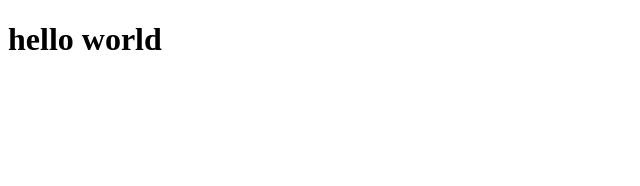
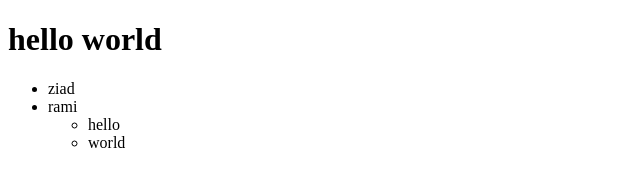
Before and after one commit to ziadrami/first-course, a plain HTML site: page index.html in a window 1280 px wide. Shown: the whole page, without its empty margins (0-640 px from the left). Drawn offline with Linux system fonts and the light colour scheme.

Commit message:
list added

```diff
--- a/index.html
+++ b/index.html
@@ -9,5 +9,18 @@
     <h1>
         hello world
     </h1>
+    <ul>
+        <li>
+            ziad
+        </li>
+        <li>
+            rami
+        </li>
+        <ul>
+            <li>hello</li>
+            <li>world</li>
+        </ul>
+    </ul>
+
 </body>
 </html>
```
